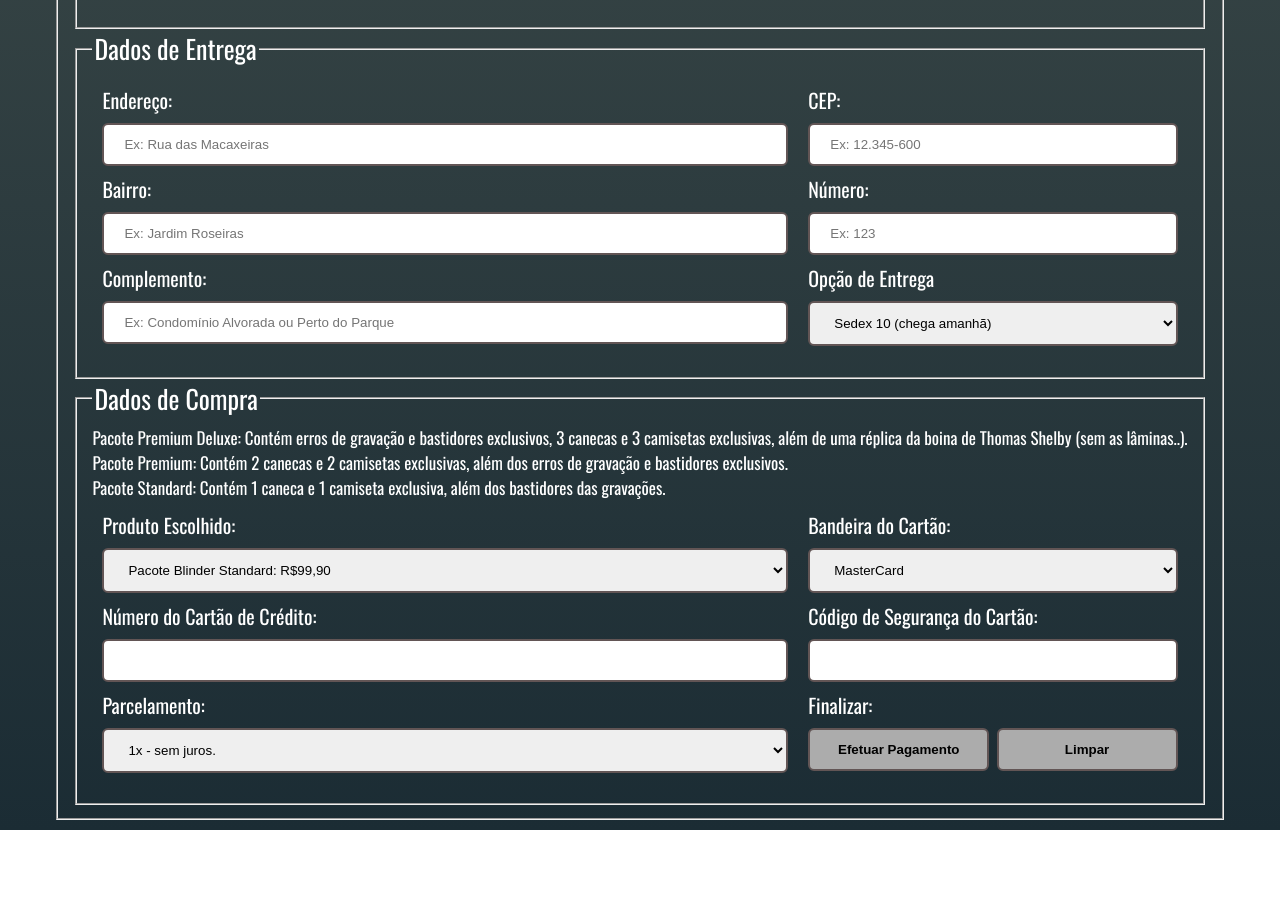
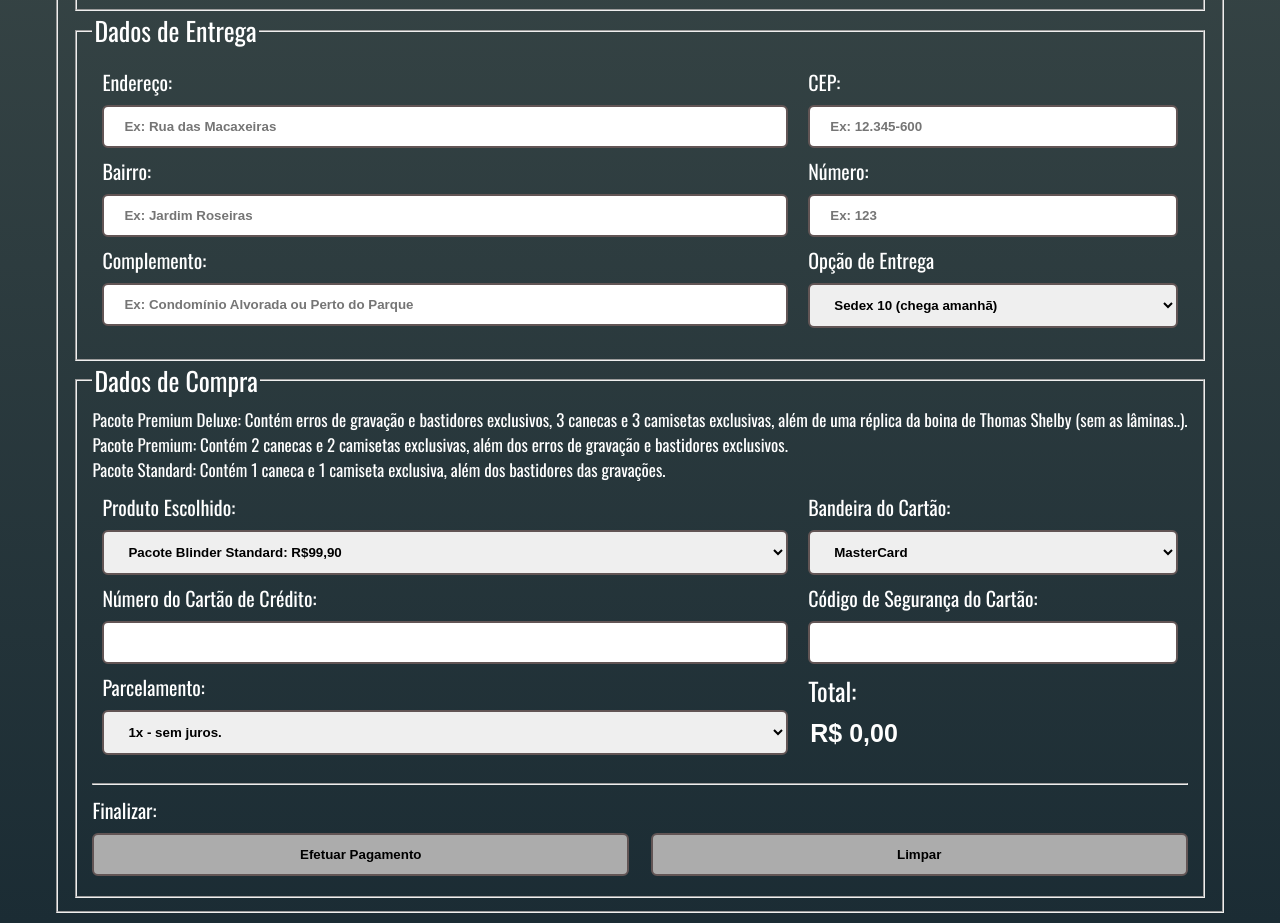
Before and after one commit to SamukaCode/DAW1, a plain HTML site: page Peaky_Blinders/form.html in a window 1280 px wide. Shown: the part 980-1903 px from the top of the page. Before the commit the page ends 1810 px from the top, so only its background shows below. Drawn offline with nearby package versions, Linux system fonts and the light colour scheme; a web font is replaced by a local one.

Commit message:
JS FUNCIONANDOOOOOOOO

```diff
--- a/Peaky_Blinders/css/form.css
+++ b/Peaky_Blinders/css/form.css
@@ -8,6 +8,17 @@ input, select {
     transition: 0,5s;
     outline: none;
     border-radius: 6px;
+    font-weight: bold;
+  }
+
+  #total {
+    background-color: rgba(0%, 0%, 0%, 0);
+     color: white;
+     font-weight: bold;
+     border-color: rgba(0%, 0%, 0%, 0);
+     font-size: 25px;
+     padding: 8px 0px;
+     margin: 0px;
   }
 
   input:focus,select:focus {
--- a/Peaky_Blinders/form.html
+++ b/Peaky_Blinders/form.html
@@ -35,8 +35,8 @@
         Pela Ordem dos Peaky Blinders
     </div>
     <div class="container">
-        <div class="fitem findex1">
-            <p> Sinta-se a vontade para preencher o formulário e receber todas as notícias diárias sobre Birmingham e o mundo de Peaky Blinders!</p>
+        <div class="fitem findex1"><br>
+            <div align="center"> Sinta-se a vontade para preencher o formulário e receber todas as notícias diárias sobre Birmingham e o mundo de Peaky Blinders!</div>
 
             <!-- Composto por forms de tipo TEXT, NUMBER, EMAIL, SELECT (OPTGROUP), SELECT E DATE -->
 
@@ -123,11 +123,13 @@
                     <div class="fcontainer">
                         <div class="fitem form1">
                             <label for="produto">Produto Escolhido:</label><br>
-                            <select name="produto" id="produto" required>
-                                <option value="premium">Pacote Blinder Premium Deluxe: R$ 199,90</option>
-                                <option value="deluxe">Pacote Blinder Deluxe: R$ 149,90</option>
-                                <option value="standard" selected>Pacote Blinder Standard: R$99,90</option>
+                            <select onchange="muda()" name="produto" id="produto" required>
+                                <option value="R$ 0,00">Selecione uma opção.</option>
+                                <option value="R$ 199,90">Pacote Blinder Premium Deluxe: R$ 199,90</option>
+                                <option value="R$ 149,90">Pacote Blinder Deluxe: R$ 149,90</option>
+                                <option value="R$ 99,90" selected>Pacote Blinder Standard: R$99,90</option>
                             </select>
+
                             <br>
                             <label for="credit">Número do Cartão de Crédito:</label><br>
                             <input oninput="mascarac(this)" type="text" name="credit" id="credit" minlength="16" required>
@@ -137,8 +139,6 @@
                                     <option value="2">2x - sem juros.</option>
                                     <option value="3">3x - com juros.</option>
                                 </select>
-
-
                         </div>
                         <div class="fitem form2">
                             <label for="bdr">Bandeira do Cartão:</label>
@@ -148,7 +148,12 @@
                             </select>
                             <label for="cvv">Código de Segurança do Cartão:</label><br>
                             <input type="password" name="credit" id="credit" minlength="3" maxlength="3" required><br>
-                            Finalizar:<br>
+                            <span style="font-size: 25px">Total:</span>
+                            <input type="text" name="total" id="total" value="R$ 0,00" readonly>
+                        </div>
+                    </div>
+                    <hr>
+                    Finalizar:
                     <div class="fcontainer">
                         <div class="button1">
                             <input type="submit" name="btnEnviar" value="Efetuar Pagamento" style="background-color: rgb(172, 172, 172); font-weight: bold;">
@@ -158,9 +163,6 @@
                             <input type="reset" value="Limpar" style="background-color: rgb(172, 172, 172); font-weight: bold;">
                         </div>
                     </div>
-
-                        </div>
-                    </div>
                 </fieldset>
             </form>
             </fieldset>
--- a/Peaky_Blinders/js/form.js
+++ b/Peaky_Blinders/js/form.js
@@ -42,3 +42,9 @@ function mascarac(p){
    p.setAttribute("maxlength", "19");
    if (v.length == 4 || v.length == 9 || v.length == 14) p.value += "ㅤ";
 }
+
+function muda() {
+   var x = document.getElementById('produto').value;
+
+   document.getElementById('total').value = x;
+}
```
Also changed, not shown: Peaky_Blinders/index.html (+2 -1 lines), Peaky_Blinders/images/newBanner.jpg. Lines whose indentation alone changed are shown as unchanged.
